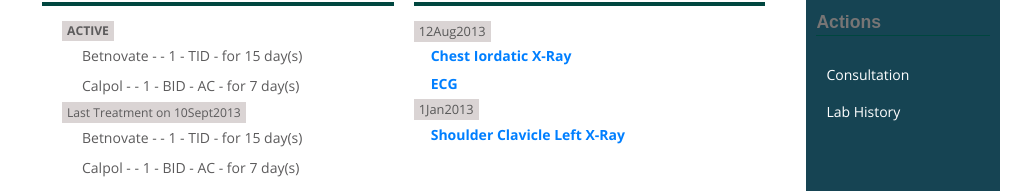
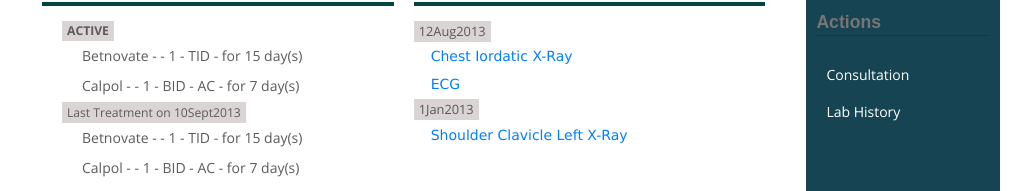
Before and after one commit to kunalch/JSS-Mockup, a website: page app/index.html at #/patientdashboard in a window 1280 px wide. Shown: the part 397-588 px from the top of the page, without its empty margins (124-1155 px from the left). Drawn offline with Linux system fonts and the light colour scheme.

Commit message:
minor change

```diff
--- a/app/views/patientdashboard.html
+++ b/app/views/patientdashboard.html
@@ -111,16 +111,16 @@
                 <dd>
                     <ul>
                     <li >
-                        <span><a href="#"><strong>Chest Iordatic X-Ray </strong></span></a>
+                        <span><a href="#">Chest Iordatic X-Ray </span></a>
                         </li>
-                    <li><span><a href="#"><strong>ECG</strong></span></a></li>
+                    <li><span><a href="#">ECG</span></a></li>
 
                 </ul>
                 </dd>
                 <dt><small class="pd-date"> 1Jan2013</small></dt>
                 <dd>
                     <ul>
-                    <li><span><a href="#"><strong>Shoulder Clavicle Left X-Ray </strong></span></a> </li>
+                    <li><span><a href="#">Shoulder Clavicle Left X-Ray</span></a> </li>
 
                 </ul>
                 </dd>
```
